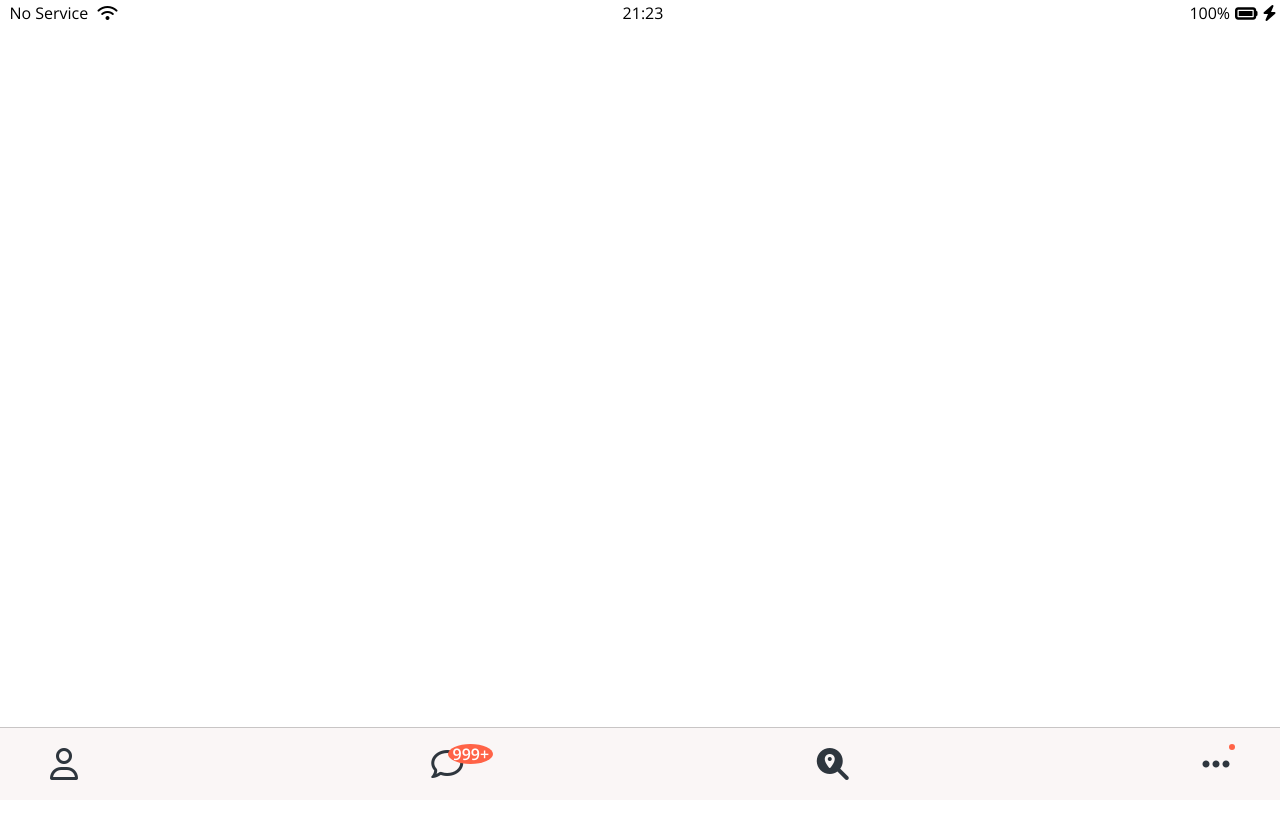
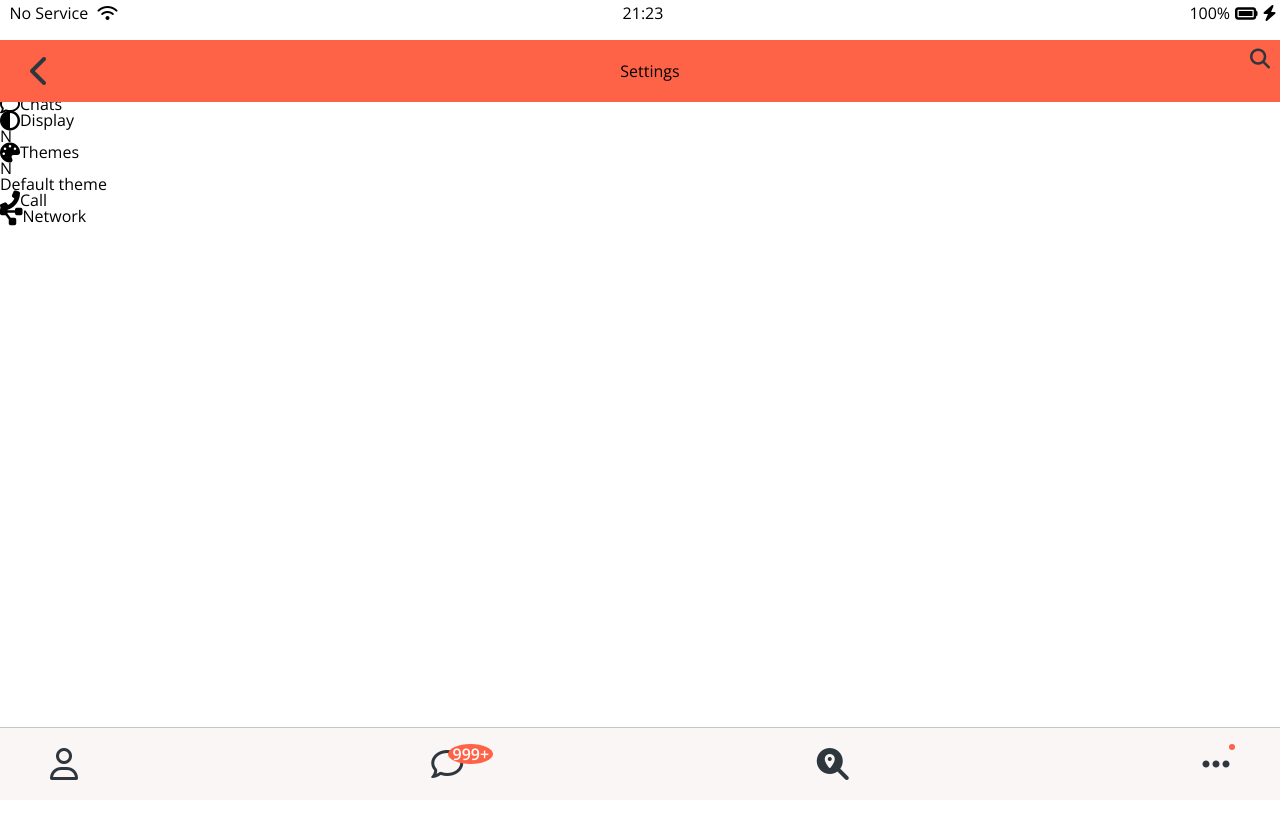
Before and after one commit to Kozy5/kokoa-clone-2021, a plain HTML site: page settings.html in a window 1280 px wide. Shown: the top 818 px of the page. Drawn offline with nearby package versions, Linux system fonts and the light colour scheme.

Commit message:
settings screen first commit

```diff
--- a/css/components/screen-header.css
+++ b/css/components/screen-header.css
@@ -11,6 +11,9 @@
   right: 0px;
   top: 50px;
 }
+.screen-header__back {
+  position: fixed;
+}
 
 .screen-header__title {
   font-size: 32px;
--- /dev/null
+++ b/css/screens/settings.css
@@ -0,0 +1,11 @@
+.settings-screen__header {
+  display: flex;
+  justify-content: space-between;
+  align-items: center;
+  width: 100%;
+  padding: 15px 30px;
+  background-color: tomato;
+  position: fixed;
+  top: 5%;
+  box-sizing: border-box;
+}
--- a/css/styles.css
+++ b/css/styles.css
@@ -17,6 +17,7 @@
 @import "screens/friends.css";
 @import "screens/find.css";
 @import "screens/more.css";
+@import "screens/settings.css";
 
 body {
   font-family: "Open Sans", sans-serif;
--- a/settings.html
+++ b/settings.html
@@ -7,7 +7,7 @@
     <meta name="viewport" content="width=device-width, initial-scale=1.0" />
     <title>Settings - Guma Talk</title>
   </head>
-  <body>
+  <body class="bodyheight">
     <div class="status-bar">
       <div class="status-bar__column">
         <span>No Service</span>
@@ -22,6 +22,40 @@
         <i class="fas fa-bolt"></i>
       </div>
     </div>
+
+    <header class="settings-screen__header">
+      <div class="settings-screen__header-back">
+        <a class="settings-screen__header__back-icon" href="friedns.html"><i class="fas fa-chevron-left fa-2x"></i></a>
+      </div>
+      <h1 class="settings-screen__header__title">Settings</h1>
+      <div class="screen-header__icons settings-screen-header__icon">
+        <ul class ="screen-header__list">
+          <li class="screen-header__btn">
+            <a href="#"><abbr title="통합검색"><i class="fas fa-search fa-lg"></i></abbr>
+            </a></li>
+        </ui>
+      </div>
+    </header>
+
+    <main>
+      <div class="setting-screen">
+        <div class="setting-screen_items">
+          <div class="setting-screen_item"><i class="fas fa-check fa-lg"></i><span>Notices</span></div>
+          <div class="setting-screen_item"><i class="fas fa-flask fa-lg"></i><span>Guma's Lab</span></div>
+          <div class="setting-screen_item"><i class="fas fa-exclamation-circle fa-lg"></i><span>VerSion</span> <span>Latest Version</span></div>
+          <div class="setting-screen_item"><i class="fas fa-lock fa-lg"></i><span>Privacy</span></div>
+          <div class="setting-screen_item"><i class="far fa-bell fa-lg"></i><span>Notifications</span></div>
+          <div class="setting-screen_item"><i class="far fa-user fa-lg"></i><span>Friends</span></div>
+          <div class="setting-screen_item"><i class="far fa-comment fa-lg"></i><span>Chats</span></div>
+          <div class="setting-screen_item"><i class="fas fa-adjust fa-lg"></i><span>Display</span><div>N</div></div>
+          <div class="setting-screen_item"><i class="fas fa-palette fa-lg"></i><span>Themes</span><div>N</div><span>Default theme</span></div>
+          <div class="setting-screen_item"><i class="fas fa-phone-alt fa-lg"></i><span>Call</span></div>
+          <div class="setting-screen_item"><i class="fas fa-project-diagram fa-lg"></i><span>Network</span></div>
+        </div>
+        </div>
+      </div>
+
+    </main>
 
     <nav class="nav">
       <ul class="nav__list">
```
Also changed, not shown: chats.html (+1 -1 lines), find.html (+1 -1 lines), friends.html (+1 -1 lines).
